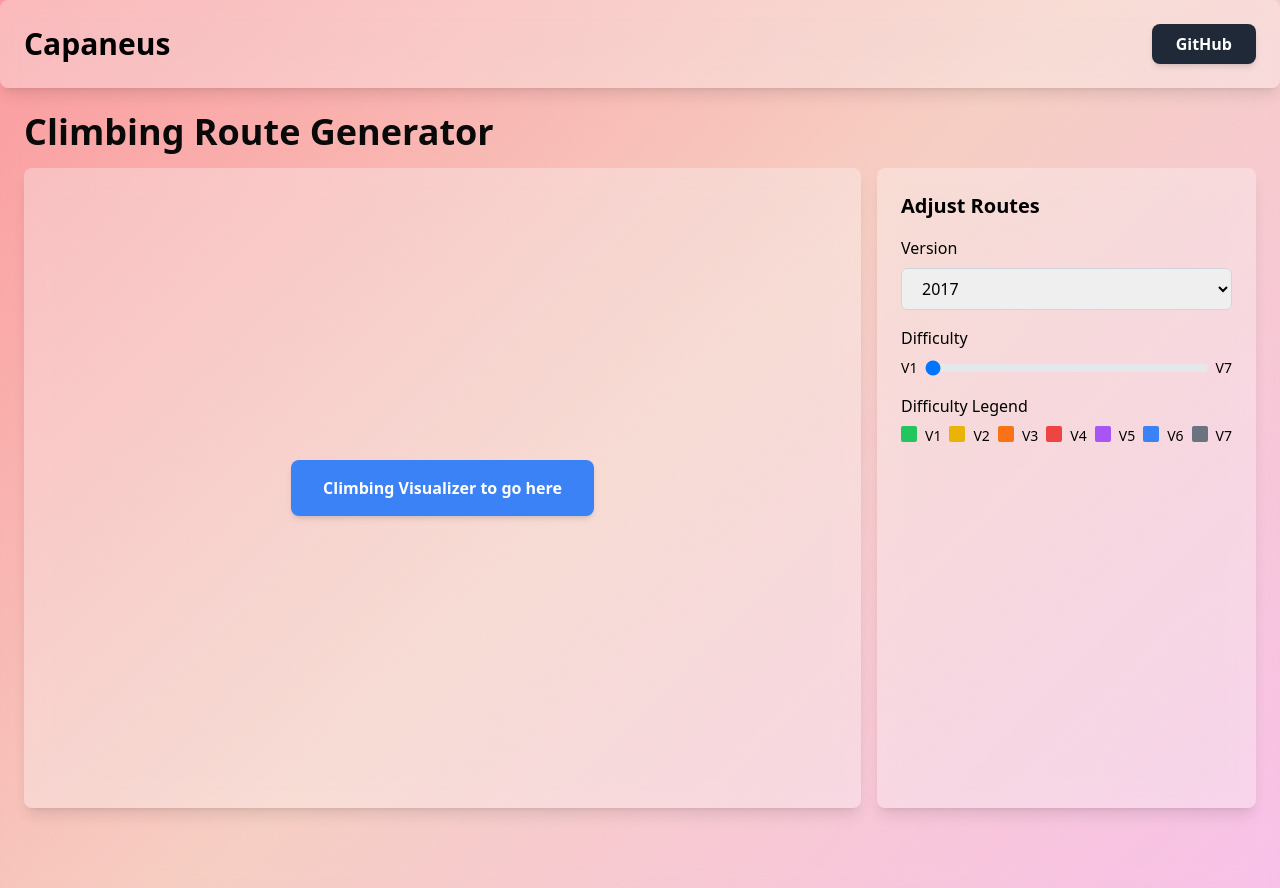
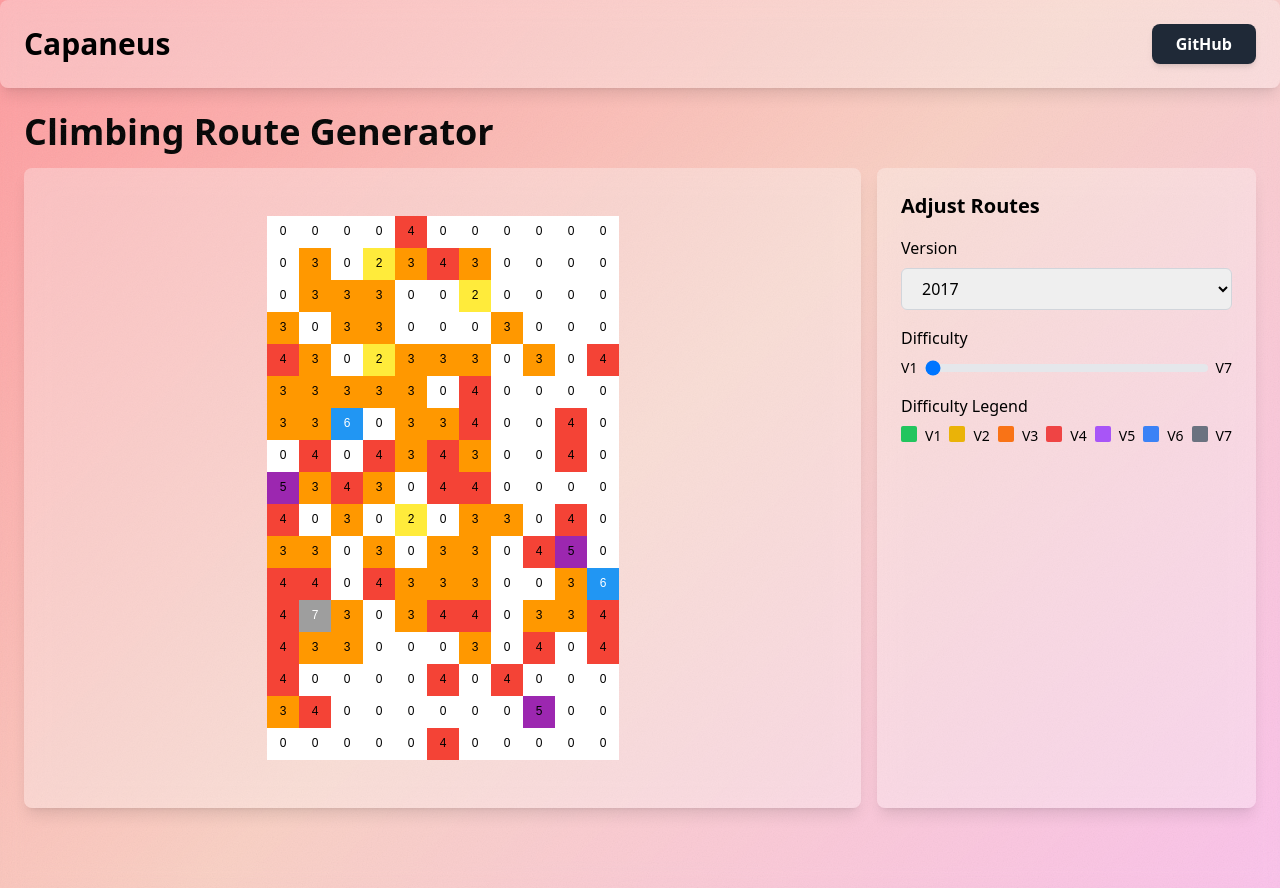
Before and after one commit to averyiorio/capaneus, a React (Vite) app in the folder frontend/capaneus/: page / in a window 1280 px wide. Built offline with nearby package versions, Linux system fonts and the light colour scheme.

Commit message:
Visualization and API first pass

```diff
--- /dev/null
+++ b/frontend/capaneus/src/API.ts
@@ -0,0 +1,52 @@
+interface ApiResponse {
+  data: number[][];
+}
+
+export const fetchPrediction = async (
+  userSelectedHolds: number[][]
+): Promise<number[][]> => {
+  // Check for cached input board
+  const savedBoards = localStorage.getItem("capaneusSavedBoards");
+  if (savedBoards) {
+    const parsedBoards: Record<string, number[][]> = JSON.parse(savedBoards);
+    const boardKey = JSON.stringify(userSelectedHolds);
+
+    if (parsedBoards[boardKey]) {
+      return parsedBoards[boardKey];
+    }
+  }
+
+  // If no cached board found, make the API call
+  try {
+    const response = await fetch(
+      "https://api.capaneus.williamcarter.dev/predict",
+      {
+        method: "POST",
+        headers: {
+          "Content-Type": "application/json",
+        },
+        body: JSON.stringify({ userSelectedHolds }),
+      }
+    );
+
+    if (!response.ok) {
+      throw new Error("API request failed");
+    }
+
+    const data: ApiResponse = await response.json();
+    const outputBoard = data.data;
+
+    // Save the input and output boards in localStorage
+    const savedBoards = localStorage.getItem("capaneusSavedBoards");
+    const parsedBoards: Record<string, number[][]> = savedBoards
+      ? JSON.parse(savedBoards)
+      : {};
+    parsedBoards[JSON.stringify(userSelectedHolds)] = outputBoard;
+    localStorage.setItem("capaneusSavedBoards", JSON.stringify(parsedBoards));
+
+    return outputBoard;
+  } catch (error) {
+    console.error("Error fetching prediction:", error);
+    throw error;
+  }
+};
--- a/frontend/capaneus/src/App.tsx
+++ b/frontend/capaneus/src/App.tsx
@@ -1,28 +1,47 @@
-import { useState } from 'react';
-import './App.css';
-import Navbar from './components/Navbar';
-import VerticalEditMenu from './components/VerticalEditMenu';
+import "./App.css";
+import Navbar from "./components/Navbar";
+import VerticalEditMenu from "./components/VerticalEditMenu";
+import Visualization from "./components/Visualization";
+//import { fetchPrediction } from "./API";
 
 function App() {
-  const [count, setCount] = useState(0);
 
+  //const apiData: number[][] = fetchPrediction([]);
+
+  const moonboardData: number[][] = [
+    [0, 0, 0, 0, 4.057065290373999, 0, 0, 0, 0, 0, 0],
+    [0, 3.5314869540344587, 0, 2.7305513675768274, 3.3082320112396992, 4.106795965940347, 3.550337658027144, 0, 0, 0, 0],
+    [0, 3.743139435046587, 3.577789721423143, 3.242542406078472, 0, 0, 2.824045318333193, 0, 0, 0, 0],
+    [3.446995247709972, 0, 3.5902026192633802, 3.778036375632663, 0, 0, 0, 3.347945060930212, 0, 0, 0],
+    [4.56923221393254, 3.676603986486385, 0, 2.53224755112299, 3.3728542133389356, 3.7556194803358354, 3.7465939509526565, 0, 3.5610214447659767, 0, 4.075650062041868],
+    [3.308925409512438, 3.9309109962232767, 3.0, 3.7661981070734734, 3.3488761159198455, 0, 4.186682137324009, 0, 0, 0, 0],
+    [3.130414107534859, 3.5876594806299713, 6.60034687206007, 0, 3.4909862777666762, 3.4808184460926204, 4.063315924887243, 0, 0, 4.438525464102497, 0],
+    [0, 4.095741732923814, 0, 4.139991147401033, 3.3380471849116193, 4.070537030393836, 3.7328971324592786, 0, 0, 4.626337914827889, 0],
+    [5.805043295428205, 3.727987358630659, 4.343038745375678, 3.5505352692356267, 0, 4.588664246949175, 4.298943878367057, 0, 0, 0, 0],
+    [4.122097415647005, 0, 3.2987720874553395, 0, 2.903952967567417, 0, 3.5220742008023755, 3.4843962548822005, 0, 4.83857346684146, 0],
+    [3.7597464904491784, 3.8849393505025605, 0, 3.460818960262503, 0, 3.5887078260194545, 3.929959112026393, 0, 4.092538697600597, 5.2499758234839335, 0],
+    [4.33732435077294, 4.2976207903086205, 0, 4.2706196962177785, 3.980078622456933, 3.61501244850671, 3.9627194674362634, 0, 0, 3.66407748791297, 6.60034687206007],
+    [4.393702127221197, 7.0, 3.51664456017058, 0, 3.4407284227458774, 4.013930376820457, 4.521656485372837, 0, 3.4577934036987856, 3.4780608420129537, 4.1371131569814725],
+    [4.164014881813378, 3.7273532391600948, 3.679746707431472, 0, 0, 0, 3.9007702755126474, 0, 4.328038009954262, 0, 4.333573341479656],
+    [4.35459946258792, 0, 0, 0, 0, 4.049339288918157, 0, 4.1515096547568024, 0, 0, 0],
+    [3.036290200766671, 4.167364363809369, 0, 0, 0, 0, 0, 0, 5.1655810585296535, 0, 0],
+    [0, 0, 0, 0, 0, 4.294810585891997, 0, 0, 0, 0, 0],
+  ];
   return (
     <>
       <Navbar />
       <main className="container mx-auto p-6 h-[100vh]">
-        <h1 className="text-4xl font-bold mb-4 text-black">Climbing Route Generator</h1>
-        <div className='flex gap-4' >
-        <div className="flex bg-white bg-opacity-30 justify-center items-center backdrop-filter backdrop-blur-lg rounded-lg shadow-lg p-6 w-[80rem] h-[40rem]">
-          <button
-            onClick={() => setCount((count) => count + 1)}
-            className="font-semibold px-8 py-4 text-white bg-blue-500 rounded-lg shadow-md hover:bg-blue-600 focus:outline-none focus:ring-2 focus:ring-blue-400 focus:ring-opacity-50"
-          >
-            Climbing Visualizer to go here
-          </button>
-        </div>
+        <h1 className="text-4xl font-bold mb-4 text-black">
+          Climbing Route Generator
+        </h1>
+        <div className="flex gap-4">
+          <div className="flex bg-white bg-opacity-30 justify-center items-center backdrop-filter backdrop-blur-lg rounded-lg shadow-lg p-6 w-[80rem] h-[40rem]">
+            <Visualization
+              data={moonboardData}
+            />
+          </div>
           <VerticalEditMenu />
         </div>
-
       </main>
     </>
   );
--- /dev/null
+++ b/frontend/capaneus/src/components/Visualization.tsx
@@ -0,0 +1,59 @@
+import { useEffect, useRef } from "react";
+
+const Visualization = ({ data }: { data: number[][] }) => {
+  const canvasRef = useRef({} as HTMLCanvasElement);
+  const cellSize = 32;
+
+  useEffect(() => {
+    const canvas = canvasRef.current;
+    const ctx = canvas?.getContext("2d");
+    const gridWidth = data.length;
+    const gridHeight = data[0].length;
+
+    const colorScheme = [
+      "#FFFFFF", // V0
+      "#4CAF50", // V1 (green)
+      "#FFEB3B", // V2 (yellow)
+      "#FF9800", // V3 (orange)
+      "#F44336", // V4 (red)
+      "#9C27B0", // V5 (purple)
+      "#2196F3", // V6 (blue)
+      "#9E9E9E", // V7 (gray)
+      "#0097A7", // V8
+      "#00838F", // V9
+      "#006064", // V10
+    ];
+
+    for (let row = 0; row < gridWidth; row++) {
+      for (let col = 0; col < gridHeight; col++) {
+        const value = Math.floor(data[row][col]);
+        if (ctx) {
+          ctx.fillStyle = colorScheme[value];
+          ctx.fillRect(col * cellSize, row * cellSize, cellSize, cellSize);
+
+          ctx.fillStyle = value > 5 ? "#FFFFFF" : "#000000";
+          ctx.font = "12px Arial";
+          ctx.textAlign = "center";
+          ctx.textBaseline = "middle";
+          ctx.fillText(
+            value.toFixed(0).toString(),
+            col * cellSize + cellSize / 2,
+            row * cellSize + cellSize / 2
+          );
+        }
+      }
+    }
+  }, [data]);
+
+  return (
+    <div className="flex justify-center items-center">
+      <canvas
+        ref={canvasRef}
+        width={data[0].length * cellSize}
+        height={data.length * cellSize}
+      />
+    </div>
+  );
+};
+
+export default Visualization;
```
